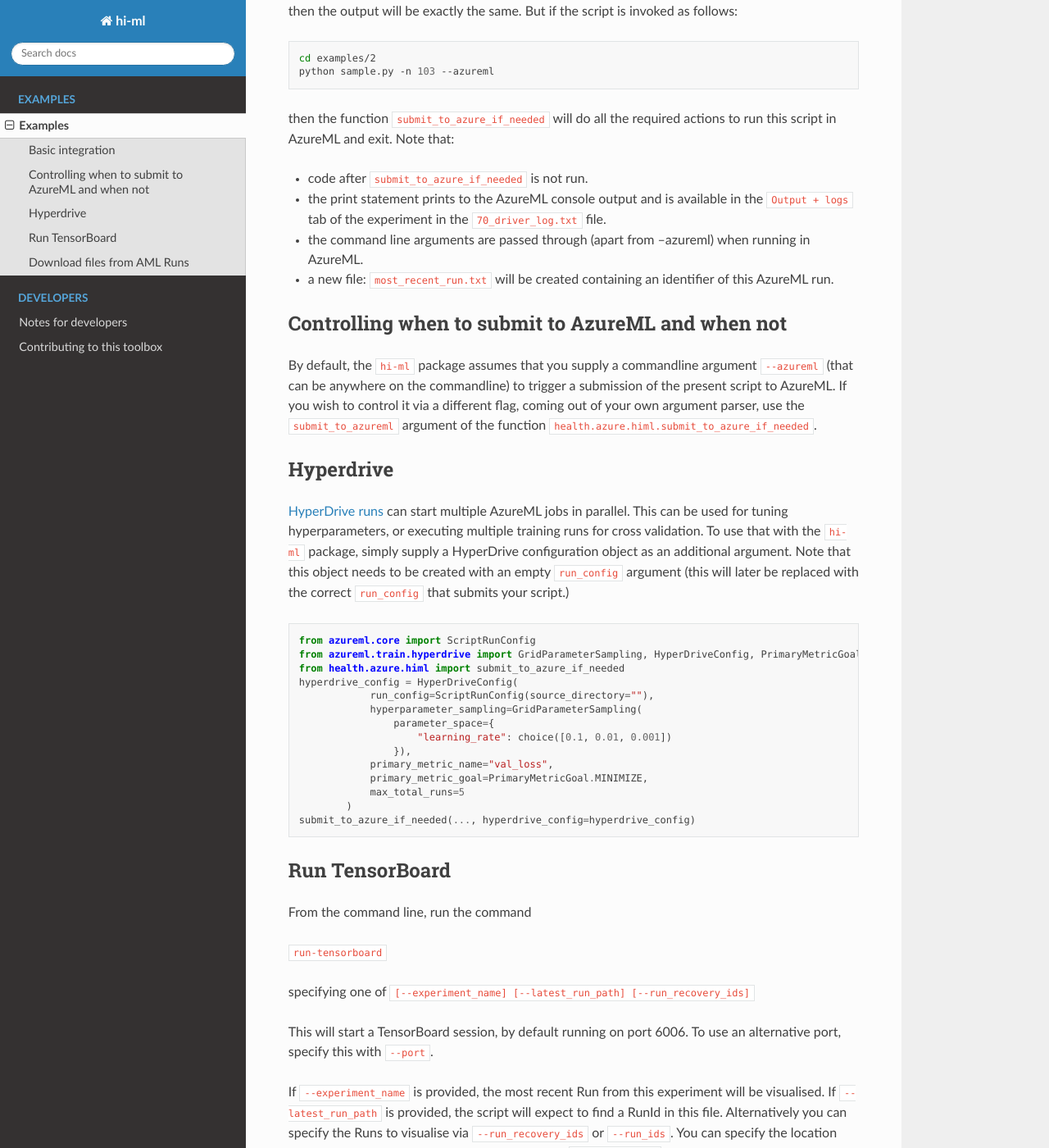
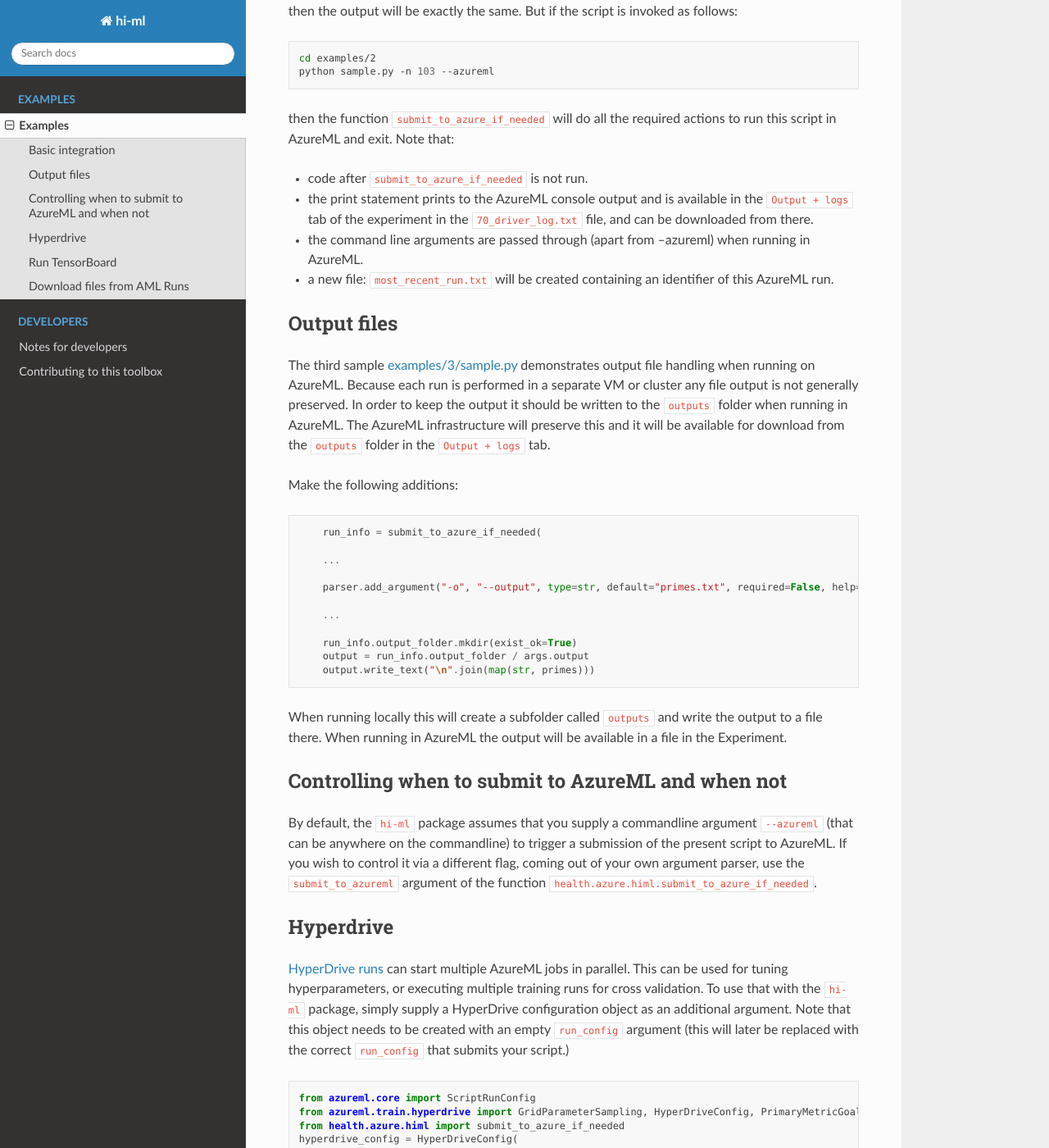
Before and after one commit to microsoft/hi-ml, a Sphinx documentation site: the page built from docs/source/examples.md, in a window 1280 px wide and 1400 px high, scrolled down 959 px. Shown: the whole window at 82% size. Built offline with Sphinx 7.4.7 and the Read the Docs theme 2.0.0, drawn with Linux system fonts in a browser that asks for light colours.

Commit message:
Add output file example

````diff
--- a/docs/source/examples.md
+++ b/docs/source/examples.md
@@ -43,9 +43,33 @@ python sample.py -n 103 --azureml
 then the function `submit_to_azure_if_needed` will do all the required actions to run this script in AzureML and exit. Note that:
 
 * code after `submit_to_azure_if_needed` is not run.
-* the print statement prints to the AzureML console output and is available in the `Output + logs` tab of the experiment in the `70_driver_log.txt` file.
+* the print statement prints to the AzureML console output and is available in the `Output + logs` tab of the experiment in the `70_driver_log.txt` file, and can be downloaded from there.
 * the command line arguments are passed through (apart from --azureml) when running in AzureML.
 * a new file: `most_recent_run.txt` will be created containing an identifier of this AzureML run.
+
+## Output files
+
+The third sample [examples/3/sample.py](examples/3/sample.py) demonstrates output file handling when running on AzureML. Because each run is performed in a separate VM or cluster any file output is not generally preserved. In order to keep the output it should be written to the `outputs` folder when running in AzureML. The AzureML infrastructure will preserve this and it will be available for download from the `outputs` folder in the `Output + logs` tab.
+
+Make the following additions:
+
+```python
+    run_info = submit_to_azure_if_needed(
+
+    ...
+
+    parser.add_argument("-o", "--output", type=str, default="primes.txt", required=False, help="Output file name")
+
+    ...
+
+    run_info.output_folder.mkdir(exist_ok=True)
+    output = run_info.output_folder / args.output
+    output.write_text("\n".join(map(str, primes)))
+```
+
+When running locally this will create a subfolder called `outputs` and write the output to a file there. When running in AzureML the output will be available in a file in the Experiment.
+
+
 
 ## Controlling when to submit to AzureML and when not
 
--- /dev/null
+++ b/docs/source/examples/3/environment.yml
@@ -0,0 +1,6 @@
+name: primes-env
+dependencies:
+  - pip=20.1.1
+  - python=3.7.3
+  - pip:
+    - hi-ml==0.1.3
--- /dev/null
+++ b/docs/source/examples/3/sample.py
@@ -0,0 +1,52 @@
+#  ------------------------------------------------------------------------------------------
+#  Copyright (c) Microsoft Corporation. All rights reserved.
+#  Licensed under the MIT License (MIT). See LICENSE in the repo root for license information.
+#  ------------------------------------------------------------------------------------------
+from argparse import ArgumentParser
+from pathlib import Path
+from typing import List
+
+from health.azure.himl import submit_to_azure_if_needed, WORKSPACE_CONFIG_JSON
+
+
+def sieve(n: int) -> List[int]:
+    """
+    A simple implementation of the http://en.wikipedia.org/wiki/Sieve_of_Eratosthenes
+
+    :param n: Maximum value to search up to, not included.
+    :return: List of primes upto but not including n.
+    """
+    all_numbers = [True] * n
+
+    for i in range(2, int(n ** 0.5 + 1)):
+        if all_numbers[i]:
+            for f in range(i * i, n, i):
+                all_numbers[f] = False
+    primes = []
+    for i in range(2, n):
+        if all_numbers[i]:
+            primes.append(i)
+    return primes
+
+
+def main() -> None:
+    run_info = submit_to_azure_if_needed(
+        compute_cluster_name="lite-testing-ds2",
+        workspace_config_path=WORKSPACE_CONFIG_JSON,
+        conda_environment_file=Path("environment.yml"),
+        wait_for_completion=True,
+        wait_for_completion_show_output=True)
+
+    parser = ArgumentParser()
+    parser.add_argument("-n", "--count", type=int, default=100, required=False, help="Maximum value (not included)")
+    parser.add_argument("-o", "--output", type=str, default="primes.txt", required=False, help="Output file name")
+    args = parser.parse_args()
+
+    primes = sieve(args.count)
+    run_info.output_folder.mkdir(exist_ok=True)
+    output = run_info.output_folder / args.output
+    output.write_text("\n".join(map(str, primes)))
+
+
+if __name__ == "__main__":
+    main()
````
